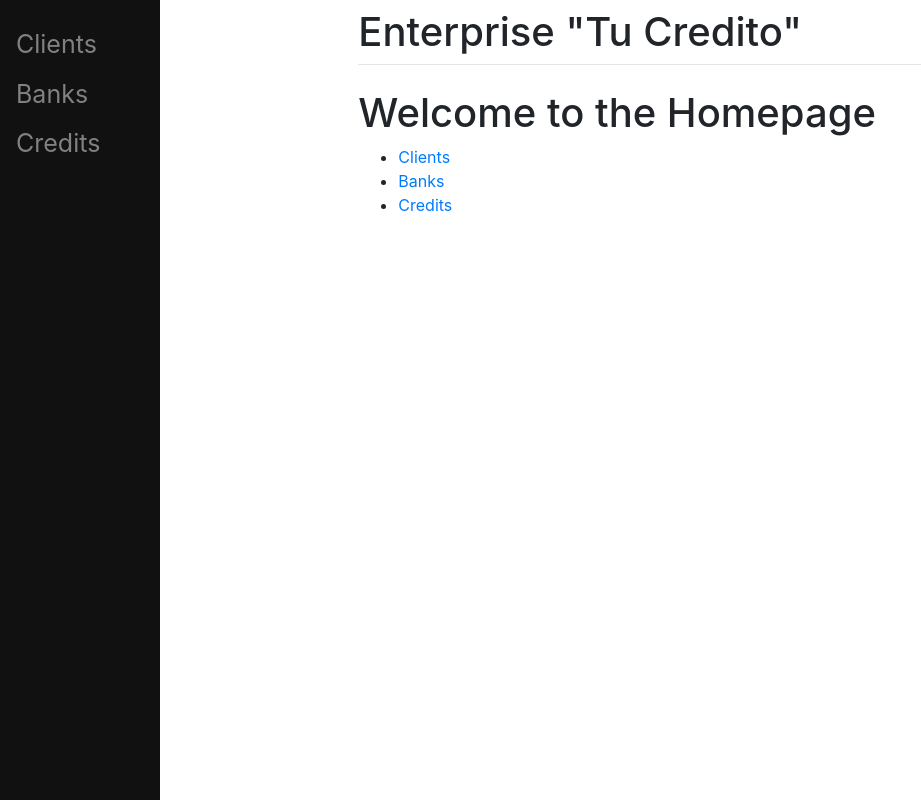
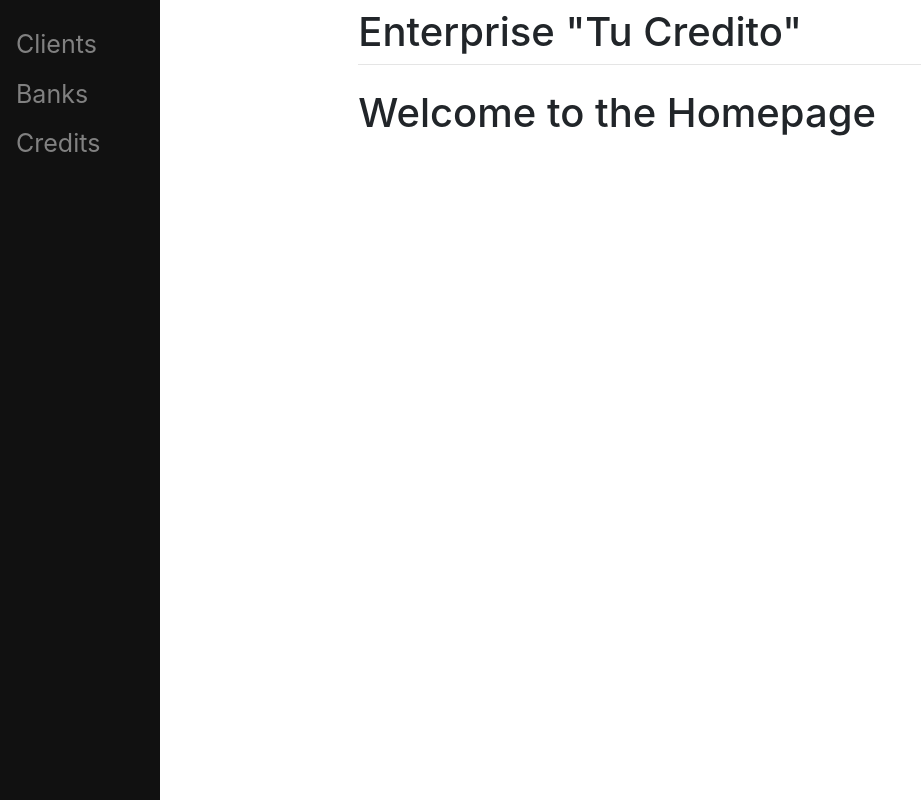
Before and after one commit to arturyepez10/tech-assignment-darient, a Django app: page / in a window 1280 px wide. Shown: the whole page, without its empty margins (0-921 px from the left). Run offline with Django 3.2, Linux system fonts and the light colour scheme; some libraries are stand-ins or nearby versions.

Commit message:
several visual details of the views

```diff
--- a/main/templates/main/banks/info.html
+++ b/main/templates/main/banks/info.html
@@ -19,6 +19,5 @@
                 {% endif %}
             </p>
         </div>
-        <button class="btn btn-secondary">UPDATE</button>
     </section>
 {% endblock content %}
--- a/main/templates/main/clients/info.html
+++ b/main/templates/main/clients/info.html
@@ -24,7 +24,9 @@
                 {% endif %}
             </p>
         </div>
-        <button class="btn btn-secondary">UPDATE</button>
+        <a href="{% url 'client-update' client.id %}">
+            <button class="btn btn-secondary">UPDATE</button>
+        </a>
         <a href="{% url 'client-delete' client.id %}">
             <button class="btn btn-danger">ELIMINATE</button>
         </a>
--- a/main/templates/main/credits/info.html
+++ b/main/templates/main/credits/info.html
@@ -26,6 +26,5 @@
                 {% endif %}
             </p>
         </div>
-        <button class="btn btn-secondary">UPDATE</button>
     </section>
 {% endblock content %}
--- a/main/templates/main/home.html
+++ b/main/templates/main/home.html
@@ -7,23 +7,5 @@
 {% block content %}
     <section>
         <h1>Welcome to the Homepage</h1>
-
-        <ul>
-            <li>
-                <a href="{% url 'clients-list' %}">
-                    Clients
-                </a>
-            </li>
-            <li>
-                <a href="{% url 'banks-list' %}">
-                    Banks
-                </a>
-            </li>
-            <li>
-                <a href="{% url 'credits-list' %}">
-                    Credits
-                </a>
-            </li>
-        </ul>
     </section>
 {% endblock content %}
```
